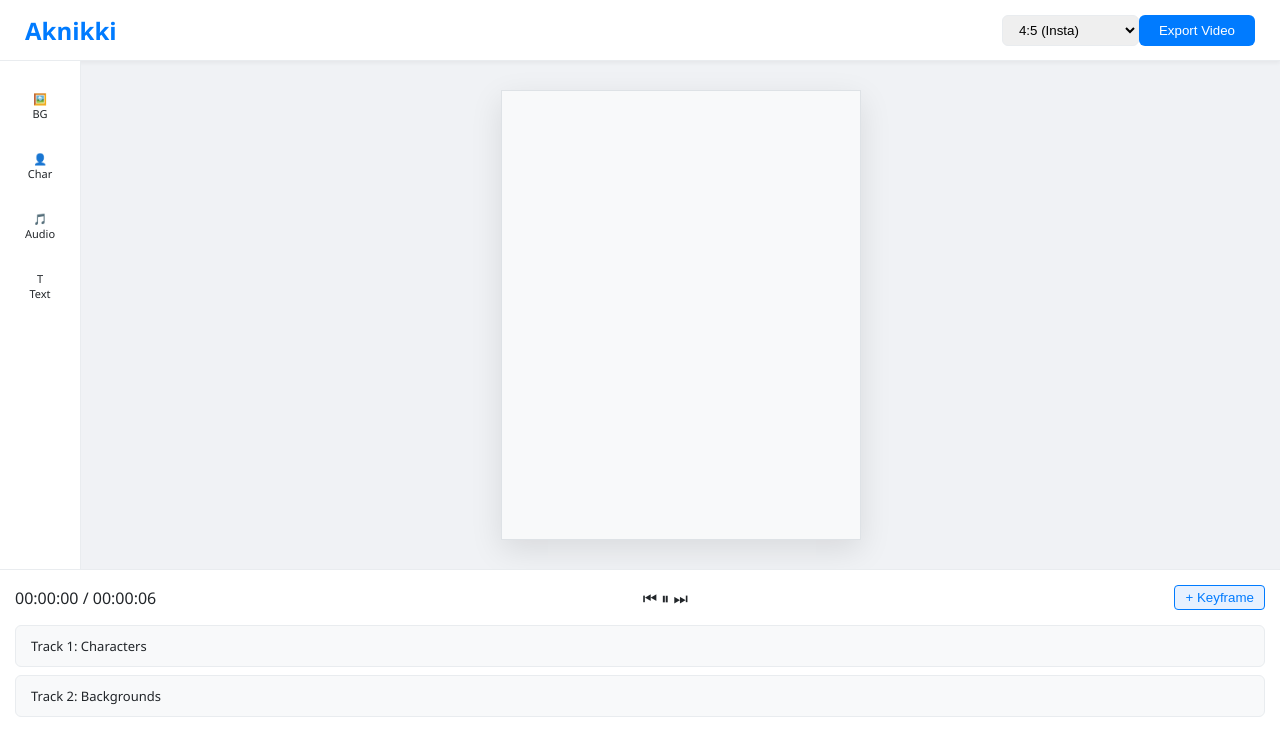
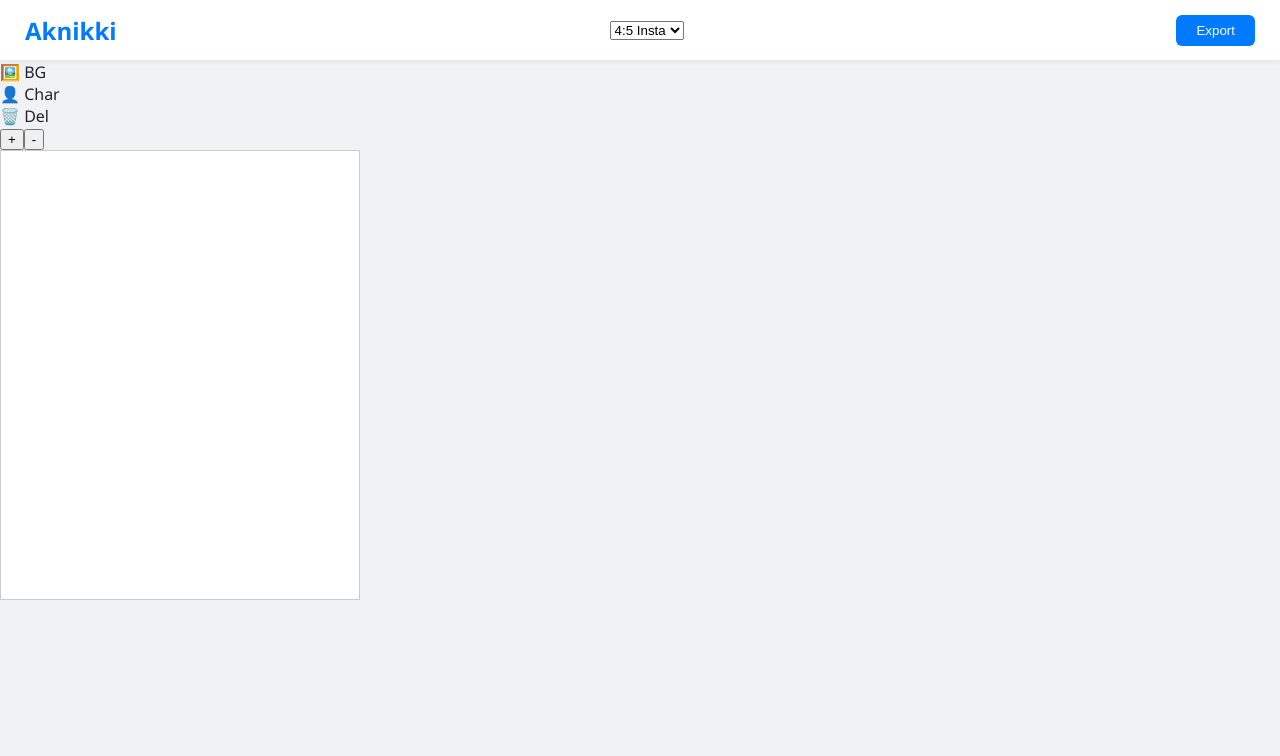
Before and after one commit to AKERA9/aknikki, a React (Create React App) app: page / in a window 1280 px wide. Shown: the top 756 px of the page. Built offline with nearby package versions, Linux system fonts and the light colour scheme.

Commit message:
Update App.js

```diff
--- a/src/App.js
+++ b/src/App.js
@@ -1,120 +1,140 @@
-import React, { useState } from 'react';
-import { Stage, Layer, Image as KonvaImage, Rect } from 'react-konva';
+import React, { useState, useRef } from 'react';
+import { Stage, Layer, Image as KonvaImage, Rect, Transformer } from 'react-konva';
 import useImage from 'use-image';
 import './App.css';
 
-const CanvasElement = ({ url, x, y }) => {
-  const [img] = useImage(url);
-  return <KonvaImage image={img} x={x} y={y} draggable />;
+const URLImage = ({ shapeProps, isSelected, onSelect, onChange }) => {
+  const [img] = useImage(shapeProps.url);
+  const shapeRef = useRef();
+  const trRef = useRef();
+
+  React.useEffect(() => {
+    if (isSelected) {
+      trRef.current.nodes([shapeRef.current]);
+      trRef.current.getLayer().batchDraw();
+    }
+  }, [isSelected]);
+
+  return (
+    <React.Fragment>
+      <KonvaImage
+        image={img}
+        onClick={onSelect}
+        onTap={onSelect}
+        ref={shapeRef}
+        {...shapeProps}
+        draggable
+        onDragEnd={(e) => {
+          onChange({ ...shapeProps, x: e.target.x(), y: e.target.y() });
+        }}
+        onTransformEnd={() => {
+          const node = shapeRef.current;
+          onChange({
+            ...shapeProps,
+            x: node.x(),
+            y: node.y(),
+            scaleX: node.scaleX(),
+            scaleY: node.scaleY(),
+            rotation: node.rotation(),
+          });
+        }}
+      />
+      {isSelected && (
+        <Transformer
+          ref={trRef}
+          boundBoxFunc={(oldBox, newBox) => (Math.abs(newBox.width) < 5 || Math.abs(newBox.height) < 5 ? oldBox : newBox)}
+        />
+      )}
+    </React.Fragment>
+  );
 };
 
 function App() {
   const [elements, setElements] = useState([]);
+  const [selectedId, setSelectedId] = useState(null);
   const [activeDrawer, setActiveDrawer] = useState(null);
-  const [ratio, setRatio] = useState({ w: 360, h: 450 }); // Default 4:5
-  const [customSize, setCustomSize] = useState({ w: '', h: '' });
+  const [scale, setScale] = useState(1);
+  const [ratio, setRatio] = useState({ w: 360, h: 450 });
 
   const assets = {
-    bg: [
-      { id: 1, url: 'https://images.unsplash.com/photo-1557683316-973673baf926?w=400&q=80' },
-      { id: 2, url: 'https://images.unsplash.com/photo-1503455637927-730bce8583c0?w=400&q=80' }
-    ],
-    char: [
-      { id: 101, url: 'https://img.icons8.com/color/200/lion.png' },
-      { id: 102, url: 'https://img.icons8.com/fluency/200/business-man.png' },
-      { id: 103, url: 'https://img.icons8.com/color/200/super-mario.png' }
-    ]
+    bg: ['https://images.unsplash.com/photo-1557683316-973673baf926?w=200', 'https://images.unsplash.com/photo-1503455637927-730bce8583c0?w=200'],
+    char: ['https://img.icons8.com/color/200/lion.png', 'https://img.icons8.com/fluency/200/business-man.png']
   };
 
-  const handleRatioChange = (e) => {
-    const val = e.target.value;
-    if (val === '16:9') setRatio({ w: 480, h: 270 });
-    else if (val === '9:16') setRatio({ w: 270, h: 480 });
-    else if (val === '4:5') setRatio({ w: 360, h: 450 });
-    else if (val === 'custom') setActiveDrawer('custom');
-  };
-
-  const addItem = (url) => {
-    setElements([...elements, { id: Date.now(), url, x: 50, y: 50 }]);
+  const addItem = (url, type) => {
+    const id = `el-${Date.now()}`;
+    setElements([...elements, { id, url, type, x: 50, y: 50, start: 0, duration: 5, rotation: 0 }]);
     setActiveDrawer(null);
   };
 
+  const deleteElement = (id) => {
+    setElements(elements.filter(el => el.id !== id));
+    setSelectedId(null);
+  };
+
   return (
-    <div className="aknikki-root">
-      {/* Top Header */}
+    <div className="ak-root">
       <header className="ak-header">
         <div className="ak-logo">Aknikki</div>
-        <div className="ak-controls">
-          <select onChange={handleRatioChange} className="ak-select">
-            <option value="4:5">4:5 (Insta)</option>
-            <option value="16:9">16:9 (YouTube)</option>
-            <option value="9:16">9:16 (Reels)</option>
-            <option value="custom">Custom Size</option>
-          </select>
-          <button className="ak-btn-blue">Export Video</button>
-        </div>
+        <select onChange={(e) => setRatio(e.target.value === '16:9' ? {w:480,h:270} : {w:360,h:450})}>
+          <option value="4:5">4:5 Insta</option>
+          <option value="16:9">16:9 YT</option>
+        </select>
+        <button className="ak-btn-blue">Export</button>
       </header>
 
-      <div className="ak-main">
-        {/* Left Sidebar */}
-        <aside className="ak-sidebar">
-          <div className={`ak-tool ${activeDrawer === 'bg' ? 'active' : ''}`} onClick={() => setActiveDrawer('bg')}>🖼️<span>BG</span></div>
-          <div className={`ak-tool ${activeDrawer === 'char' ? 'active' : ''}`} onClick={() => setActiveDrawer('char')}>👤<span>Char</span></div>
-          <div className="ak-tool">🎵<span>Audio</span></div>
-          <div className="ak-tool">T<span>Text</span></div>
+      <div className="ak-body">
+        <aside className="ak-sidebar-pro">
+          <div className="tool-btn" onClick={() => setActiveDrawer(activeDrawer === 'bg' ? null : 'bg')}>🖼️ BG</div>
+          <div className="tool-btn" onClick={() => setActiveDrawer(activeDrawer === 'char' ? null : 'char')}>👤 Char</div>
+          <div className="tool-btn" onClick={() => deleteElement(selectedId)}>🗑️ Del</div>
         </aside>
 
-        {/* Assets Drawer */}
-        {activeDrawer && activeDrawer !== 'custom' && (
-          <div className="ak-drawer">
-            <div className="drawer-header">
-              <h3>Select {activeDrawer}</h3>
-              <button onClick={() => setActiveDrawer(null)}>×</button>
-            </div>
-            <div className="ak-asset-grid">
-              {assets[activeDrawer]?.map(item => (
-                <img key={item.id} src={item.url} onClick={() => addItem(item.url)} alt="asset" />
-              ))}
-            </div>
+        {/* Sliding Panel */}
+        <div className={`ak-slide-panel ${activeDrawer ? 'open' : ''}`}>
+          <div className="grid">
+            {assets[activeDrawer]?.map(url => <img src={url} key={url} onClick={() => addItem(url, activeDrawer)} alt="asset"/>)}
           </div>
-        )}
+        </div>
 
-        {/* Custom Size Popup */}
-        {activeDrawer === 'custom' && (
-          <div className="ak-drawer custom-size-box">
-             <input type="number" placeholder="Width" onChange={(e)=>setCustomSize({...customSize, w: e.target.value})} />
-             <input type="number" placeholder="Height" onChange={(e)=>setCustomSize({...customSize, h: e.target.value})} />
-             <button onClick={()=>{setRatio({w:Number(customSize.w), h:Number(customSize.h)}); setActiveDrawer(null)}}>Apply</button>
+        <main className="ak-viewport">
+          <div className="zoom-controls">
+            <button onClick={() => setScale(scale + 0.1)}>+</button>
+            <button onClick={() => setScale(scale - 0.1)}>-</button>
           </div>
-        )}
-
-        {/* Stage/Canvas */}
-        <section className="ak-canvas-container">
-          <div className="ak-canvas-wrapper" style={{ width: ratio.w, height: ratio.h }}>
-            <Stage width={ratio.w} height={ratio.h}>
+          <div className="canvas-holder" style={{ transform: `scale(${scale})` }}>
+            <Stage width={ratio.w} height={ratio.h} onMouseDown={(e) => e.target === e.target.getStage() && setSelectedId(null)}>
               <Layer>
-                <Rect width={ratio.w} height={ratio.h} fill="#f8f9fa" stroke="#dee2e6" strokeWidth={2} />
-                {elements.map((el) => <CanvasElement key={el.id} url={el.url} x={el.x} y={el.y} />)}
+                <Rect width={ratio.w} height={ratio.h} fill="#fff" stroke="#ccc"/>
+                {elements.map((el, i) => (
+                  <URLImage key={el.id} shapeProps={el} isSelected={el.id === selectedId}
+                    onSelect={() => setSelectedId(el.id)}
+                    onChange={(newAttrs) => {
+                      const rects = elements.slice();
+                      rects[i] = newAttrs;
+                      setElements(rects);
+                    }}
+                  />
+                ))}
               </Layer>
             </Stage>
           </div>
-        </section>
+        </main>
       </div>
 
-      {/* Timeline */}
-      <footer className="ak-timeline">
-        <div className="ak-timeline-header">
-          <span>00:00:00 / 00:00:06</span>
-          <div className="ak-playback">⏮ ⏸ ⏭</div>
-          <button className="ak-keyframe-btn">+ Keyframe</button>
-        </div>
-        <div className="ak-tracks">
-          <div className="ak-track">Track 1: Characters</div>
-          <div className="ak-track">Track 2: Backgrounds</div>
-        </div>
+      <footer className="ak-timeline-v2">
+        {elements.map(el => (
+          <div key={el.id} className="timeline-layer">
+            <div className="layer-label">{el.type}</div>
+            <div className="layer-bar-bg">
+               <div className="layer-bar" style={{ left: el.start * 20, width: el.duration * 40 }}>
+                 {el.id === selectedId ? '● Active' : ''}
+               </div>
+            </div>
+          </div>
+        ))}
       </footer>
     </div>
   );
 }
-
 export default App;
```
